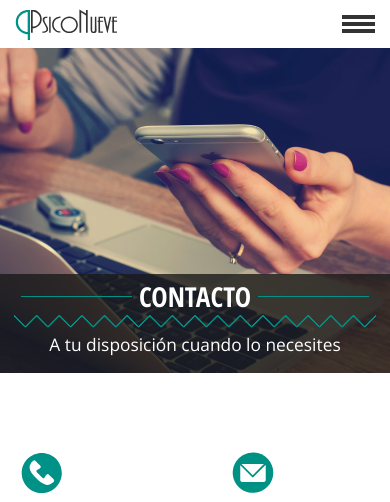
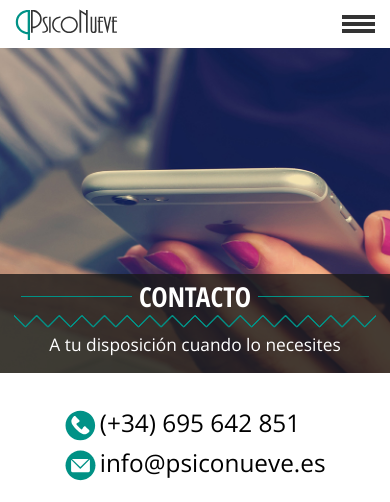
Before and after one commit to santiagodls/psiconueve, a Jekyll site: the page built from contacto.html, in a window 390 px wide. Shown: the top 502 px of the page. Built offline with Jekyll 4.4.1, drawn with Linux system fonts in a browser that asks for light colours.

Commit message:
MQ para nav08

```diff
--- a/_sass/global.scss
+++ b/_sass/global.scss
@@ -17,6 +17,7 @@ body.no-scroll-modal {
 main {
 	display: block;
 	text-align: center;
+	overflow: hidden;
 }
 @import "header";
 @import "footer";
--- a/_sass/queries.scss
+++ b/_sass/queries.scss
@@ -414,3 +414,26 @@
 		}
 	}
 }
+
+//Contacto
+@media (max-width: 768px) {
+	#contacto .data {
+		flex-direction: column;
+		margin: 1.5em .5em;
+		.contact {
+			text-align: left;
+			margin-bottom: .2em;
+			&:before {
+				margin-left: 0 !important;
+			}
+		}
+	}
+	#formularios form:first-child {
+		margin-top: 5em;
+	}
+}
+@media (max-width: 480px) {
+	#contacto .data {
+		font-size: 1.5em;
+	}
+}
--- a/_sass/sections.scss
+++ b/_sass/sections.scss
@@ -297,7 +297,7 @@
 	max-width: 40em;
 	margin: auto;
 	form {
-		margin: 5em 1em;
+		margin: 5em $mobile-padding;
 		&:first-child {
 			margin-top: 8em;
 		}
@@ -333,9 +333,14 @@
 			p {
 				text-indent: 0;
 				margin: .5em 0;
+				&.excp {
+					font-style: italic;
+					font-size: .98;
+				}
 			}
 			label {
 				line-height: 2em;
+				font-weight: bold;
 			}
 		}
 		.group-wrapper {
--- a/assets/scripts/scripts.js
+++ b/assets/scripts/scripts.js
@@ -9,13 +9,6 @@ $(function(){
 			output = name.split(/\s+/).slice(0,2).join("");
 			e.append("<i class='bkg'>"+output+"</i>");
 		});
-	}
-});
-
-//CORRECTIONS
-$(function(){
-	if($("#formularios").length > 0) {
-		$("html, body").scrollTop(0);
 	}
 });
 
@@ -71,30 +64,30 @@ function rotator(element) {
 textRotator();
 
 // //PARALLAX
-// $(function(){
-// 	$('.jarallax').jarallax({
-// 		speed: 0.5,
-// 		noAndroid: true
-// 	});
-// 	var isIE = /*@cc_on!@*/false || !!document.documentMode;
-// 	var isEdge = !isIE && !!window.StyleMedia;
-// 	if (isIE || isEdge) {
-// 		$(".jarallax").addClass("ms").jarallax("destroy");
-// 	}
-// });
-// var parallaxTimer;
-// $(window).resize(function(){
-// 	if($(".nav05").length > 0) {
-// 		clearTimeout(parallaxTimer);
-// 		parallaxTimer = setTimeout(function(){
-// 			$(".nav05").jarallax("destroy");
-// 			$(".nav05").jarallax({
-// 				speed: 0.5,
-// 				noAndroid: true
-// 			});
-// 		}, 100);
-// 	}
-// });
+$(function(){
+	$('.jarallax').jarallax({
+		speed: 0.5,
+		noAndroid: true
+	});
+	var isIE = /*@cc_on!@*/false || !!document.documentMode;
+	var isEdge = !isIE && !!window.StyleMedia;
+	if (isIE || isEdge) {
+		$(".jarallax").addClass("ms").jarallax("destroy");
+	}
+});
+var parallaxTimer;
+$(window).resize(function(){
+	if($(".nav05").length > 0) {
+		clearTimeout(parallaxTimer);
+		parallaxTimer = setTimeout(function(){
+			$(".nav05").jarallax("destroy");
+			$(".nav05").jarallax({
+				speed: 0.5,
+				noAndroid: true
+			});
+		}, 100);
+	}
+});
 
 //FORMS
 $(function(){
--- a/contacto.html
+++ b/contacto.html
@@ -27,7 +27,7 @@ email: itnas06@gmail.com
 		</div>
 		<div class="form-group">
 			<label>Nombre</label>
-			<input type="text" name="nombre" required autofocus/>
+			<input type="text" name="nombre" required/>
 		</div>
 		<div class="group-wrapper">
 			<div class="form-group">
@@ -66,7 +66,7 @@ email: itnas06@gmail.com
 				</select>
 				<input id="select-target" type="text" name="" required/>
 			</div>
-			<p>
+			<p class="excp">
 				(En cualquier caso respetamos la confidencialidad de la consulta y respuesta y le contestaremos a la mayor brevedad)
 			</p>
 		</div>
```
